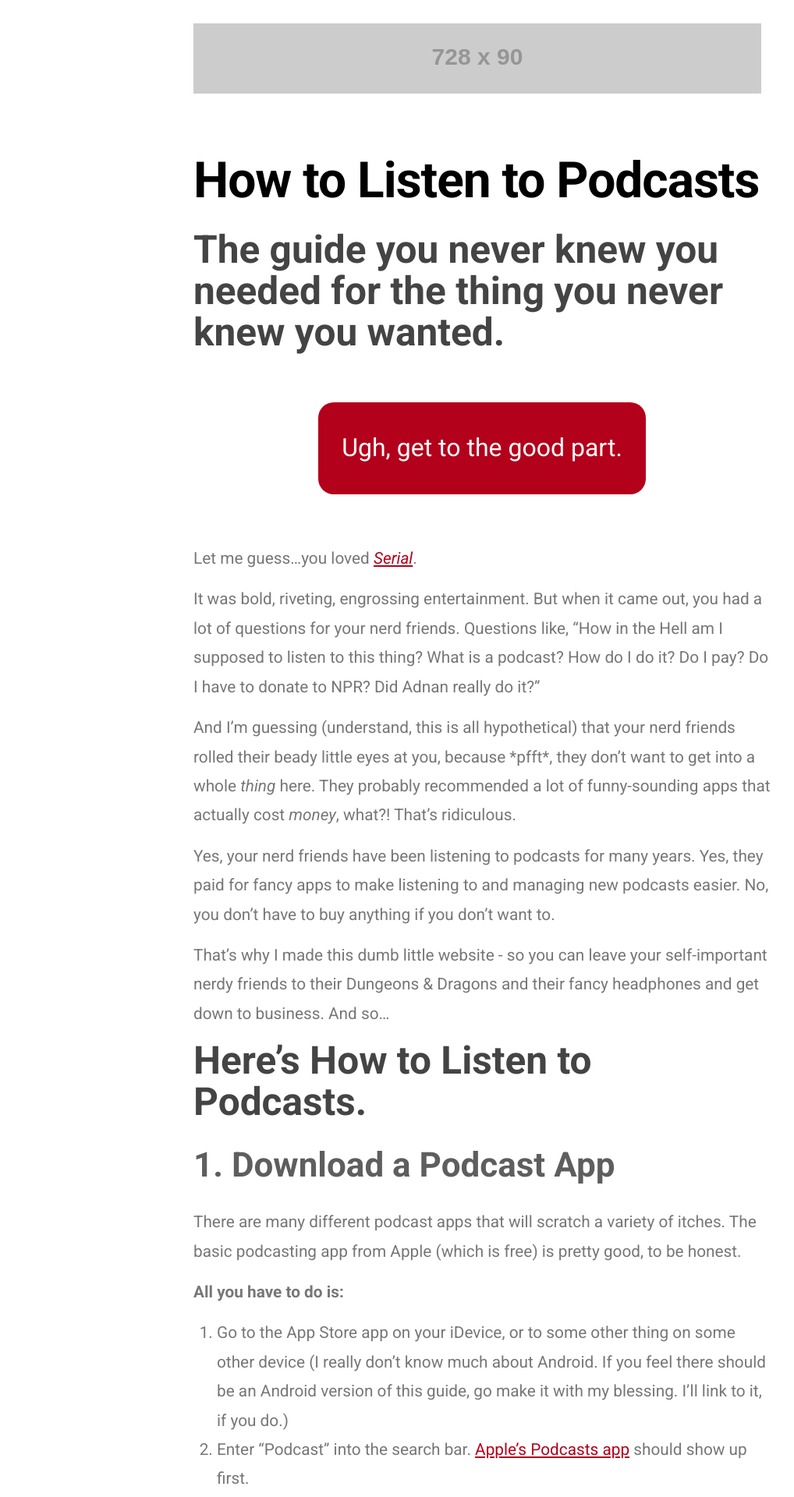
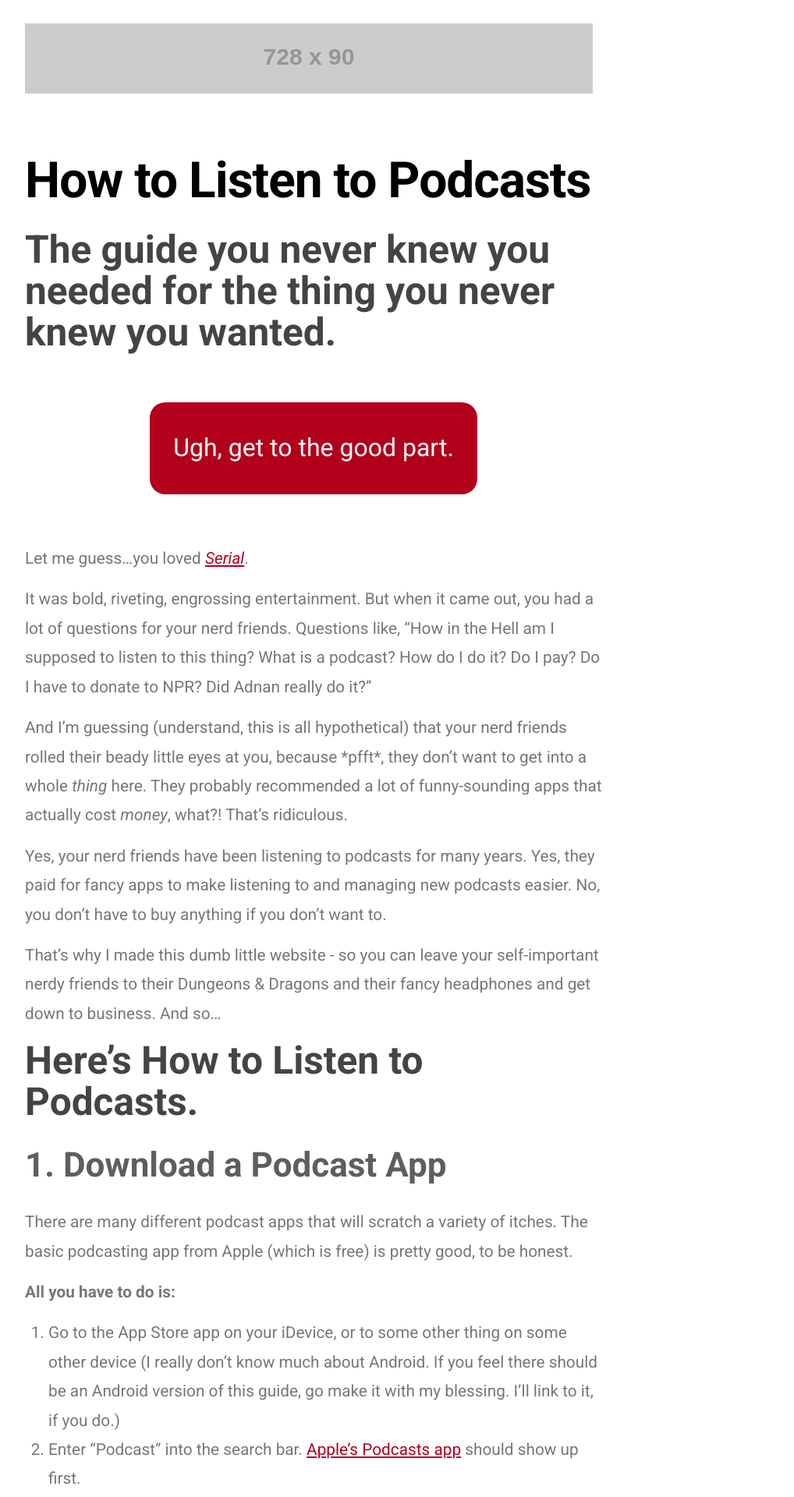
Before and after one commit to jimmymarks/podcastjustice, a Jekyll site: the page built from index.md, in a window 1280 px wide. Shown: the top 1920 px of the page at 78% size, without its empty margins (22-1040 px from the left). Built offline with Jekyll 4.4.1, drawn with Linux system fonts in a browser that asks for light colours.

Commit message:
Gleep Gleep new margins

```diff
--- a/_sass/_base.scss
+++ b/_sass/_base.scss
@@ -205,8 +205,8 @@ pre {
 .wrapper {
     max-width: -webkit-calc(#{$content-width} - (#{$spacing-unit} * 2));
     max-width:         calc(#{$content-width} - (#{$spacing-unit} * 2));
-    margin-right: auto;
-    margin-left: auto;
+    margin-right: 1.5rem;//auto;
+    margin-left: 1.5rem;//auto;
     padding-right: $spacing-unit;
     padding-left: $spacing-unit;
     @extend %clearfix;
```
Also changed, not shown: 2 other files.
